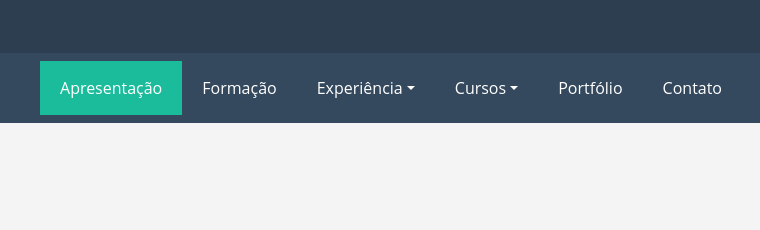
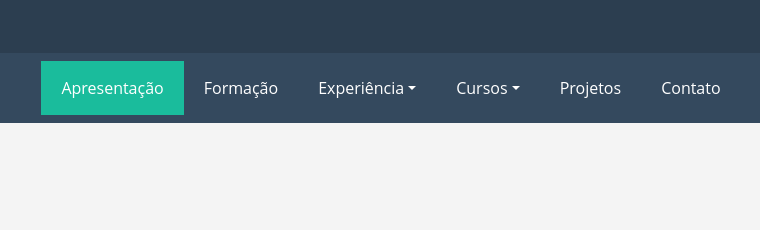
Before and after one commit to ChristianoVianaGit/curriculo-web, a plain HTML site: page index.html in a window 1280 px wide. Shown: the part 171-401 px from the top of the page, 249-1009 px from the left. Drawn offline with nearby package versions, Linux system fonts and the light colour scheme.

Commit message:
Add files via upload

```diff
--- a/index.html
+++ b/index.html
@@ -43,7 +43,7 @@
         </ul>
       </div>
 
-      <button class="nav-button" onclick="showTab('Portfolio', event)" aria-controls="Portfolio" aria-selected="false">Portfólio</button>
+      <button class="nav-button" onclick="showTab('Projetos', event)" aria-controls="Projetos" aria-selected="false">Projetos</button>
       <button class="nav-button" onclick="showTab('Contato', event)" aria-controls="Contato" aria-selected="false">Contato</button>
     </nav>
 
@@ -593,8 +593,8 @@
       </table>
     </div>
 
-    <div id="Portfolio" class="tab-content" data-aos="fade-up" role="tabpanel" aria-labelledby="Portfolio-tab">
-      <h2 id="Portfolio-tab">Portfólio</h2><br>
+    <div id="Projetos" class="tab-content" data-aos="fade-up" role="tabpanel" aria-labelledby="Projetos-tab">
+      <h2 id="Projetos-tab">Projetos</h2><br>
       <p>Obrigado por querer conhecer um pouco mais sobre o meu trabalho.</p>
       <p>Em breve, você poderá explorar meus projetos em Data Science, Engenharia de Dados, Inteligência Artificial e Machine Learning.</p>
       <p>Estou preparando este espaço com muito cuidado para compartilhar o que venho criando e aprendendo ao longo da minha jornada profissional.</p>
```
